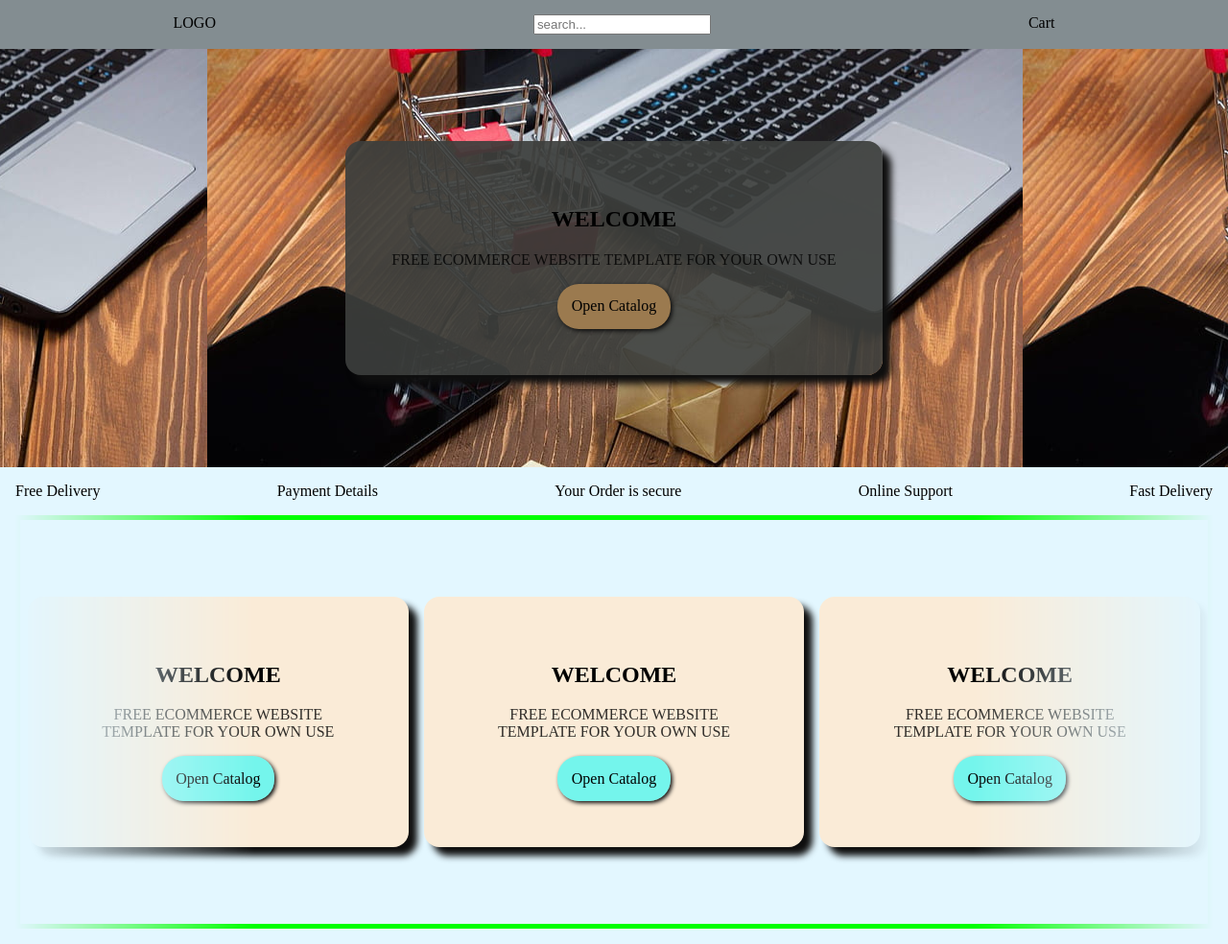
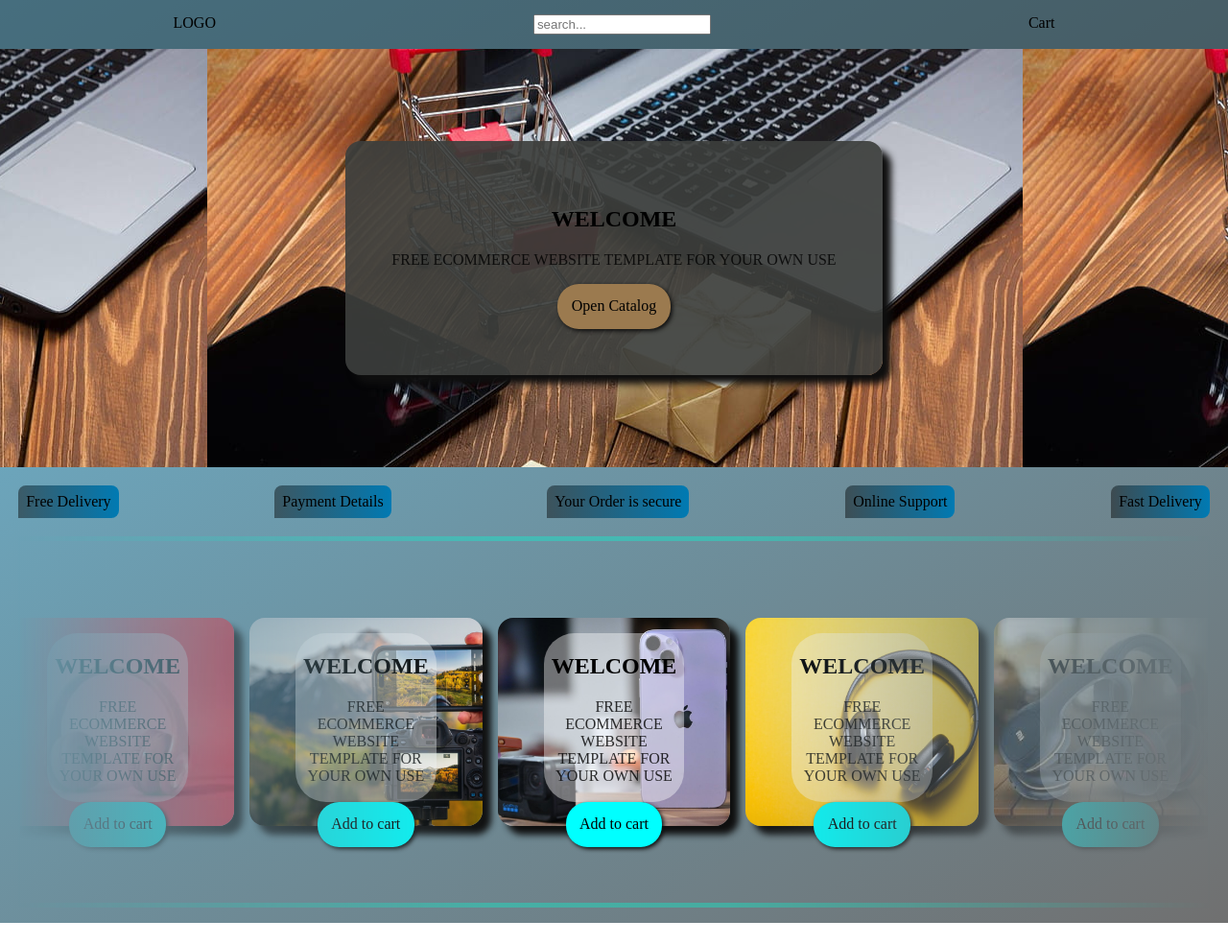
Before and after one commit to Anonymous-Roys/SASS, a plain HTML site: page index.html in a window 1280 px wide. Shown: the whole page at 96% size. After the commit the page ends 962 px from the top, so only its background shows below. Drawn offline with Linux system fonts and the light colour scheme.

Commit message:
more contents

```diff
--- a/index.html
+++ b/index.html
@@ -42,26 +42,51 @@
             <div id="content-container">
                 <div id="container">
                 <div id="contents">
-                    <div id="content1">
+                    <div class="content1 first">
+                        <div>
                             <h2>WELCOME</h2>
                             <p>
                                 FREE ECOMMERCE WEBSITE TEMPLATE FOR YOUR OWN USE
                             </p>
-                        <div class="btn">Open Catalog</div>
                         </div>
-                    <div id="content1">
+                        <div class="btn">Add to cart</div>
+                    </div>
+                    <div class="content1 second">
+                        <div>
                             <h2>WELCOME</h2>
                             <p>
                                 FREE ECOMMERCE WEBSITE TEMPLATE FOR YOUR OWN USE
                             </p>
-                        <div class="btn">Open Catalog</div>
                         </div>
-                    <div id="content1">
+                        <div class="btn">Add to cart</div>
+                    </div>
+                    <div class="content1 third">
+                        <div>
                             <h2>WELCOME</h2>
                             <p>
                                 FREE ECOMMERCE WEBSITE TEMPLATE FOR YOUR OWN USE
                             </p>
-                        <div class="btn">Open Catalog</div>
+                        </div>
+                        <div class="btn">Add to cart</div>
+                    </div>
+                    <div class="content1 fourth">
+                        <div>
+                            <h2>WELCOME</h2>
+                            <p>
+                                FREE ECOMMERCE WEBSITE TEMPLATE FOR YOUR OWN USE
+                            </p>
+                        </div>
+
+                        <div class="btn">Add to cart</div>
+                    </div>
+                    <div class="content1 fifth">
+                        <div>
+                            <h2>WELCOME</h2>
+                            <p>
+                                FREE ECOMMERCE WEBSITE TEMPLATE FOR YOUR OWN USE
+                            </p>
+                        </div>
+                        <div class="btn">Add to cart</div>
                     </div>
                     </div>
 
--- a/style.scss
+++ b/style.scss
@@ -1,7 +1,9 @@
 @import "navbar";
 
-$bg_color: rgba(0, 183, 255, 0.11);
-
+$bg_color: linear-gradient(150deg, rgba(2, 137, 190, 0.589), rgba(0, 0, 0, 0.562));
+*{
+    box-sizing: border-box;
+}
 body{
     background: $bg_color;
     margin: 0;
@@ -50,11 +52,11 @@ font{
                             max-width: fit-content;
                             margin: auto;
                             box-shadow: 2px 2px 4px #0f0f0f;
-                            transition: all 0.5s;
+                            transition: all 0.4s;
                         }
 
                         .btn:hover {
-                            background-color: rgb(5, 43, 0);
+                            background-color: rgba(88, 60, 22, 0.774);;
                             color: white;
                         }
             }
@@ -63,44 +65,56 @@ font{
             display: flex;
             flex-wrap: wrap;
             justify-content: space-between;
+            .icon{
+                padding: 0.5rem;
+                background: linear-gradient(to right, rgba(0, 0, 0, 0.445), rgb(0, 122, 179));
+                border-radius: 0.5rem 0.5rem 0.5rem 0;
+                margin: 0.2rem;
+                transition: all 0.3s;
+            }
+            .icon:hover{
+                translate: 0.5rem;
+            }
         }
 
     #contents{
         display: flex;
         justify-content: center;
         align-items: center;
-        // flex-wrap: wrap;
-        border: 5px solid lime;
+        border: 5px solid rgba(0, 255, 213, 0.356);
         overflow: hidden;
         -webkit-mask:
                 linear-gradient(90deg,
                     transparent,
-                    white 20%,
-                    white 80%,
+                    white 40%,
+                    white 60%,
                     transparent);
         mask:
                 linear-gradient(90deg,
                     transparent,
-                    white 20%,
-                    white 80%,
+                    white 40%,
+                    white 60%,
                     transparent);
 
 
-        #content1{
+        .content1{
                     margin: 5rem 0.5rem;
                     box-shadow: 9px 9px 7px #0f0f0f;
                     background-color: antiquewhite;
                     border-radius: 1rem;
-                    padding: 3rem;
+                    padding: 1rem 3rem;
+
+
 
 
 
             .btn{
                 border-radius: 1.4rem;
                 padding: 0.9rem;
-                background-color: rgba(0, 255, 255, 0.534);
+                background-color: rgb(0, 255, 255);
                 max-width: fit-content;
                 margin: auto;
+                margin-bottom: -38px;
                 box-shadow: 2px 2px 4px #0f0f0f;
                 transition: all 0.5s;
             }
@@ -109,8 +123,39 @@ font{
                 color: white;
             }
         }
+        .content1 div{
+            background-color: #ffffff67;
+            padding: 0.1rem 0.5rem;
+            border-radius: 2rem;
+        }
+        @mixin content1_bgdesign{
+                background-repeat: no-repeat;
+                background-size: cover;
+                background-position: center;
+        }
+        .first {
+            background: url(./images/red_set.jpeg);
+            @include content1_bgdesign();
 
-
+        }
+        .second {
+            background: url(./images/cam_phone.jpg);
+            @include content1_bgdesign();
+            background-position: 0;
+        }
+        .third {
+            background: url(./images/iphone.jpg);
+            @include content1_bgdesign();
+            background-position: 0;
+        }
+        .fourth {
+            background: url(./images/headset.jpeg);
+            @include content1_bgdesign();
+        }
+        .fifth {
+            background: url(./images/black_set.jpeg);
+            @include content1_bgdesign();
+        }
 
 
 
```
Also changed, not shown: images/cam_phone.jpg (added), images/iphone.jpg (added), style.css, 1 other file. Lines whose indentation alone changed are shown as unchanged.
